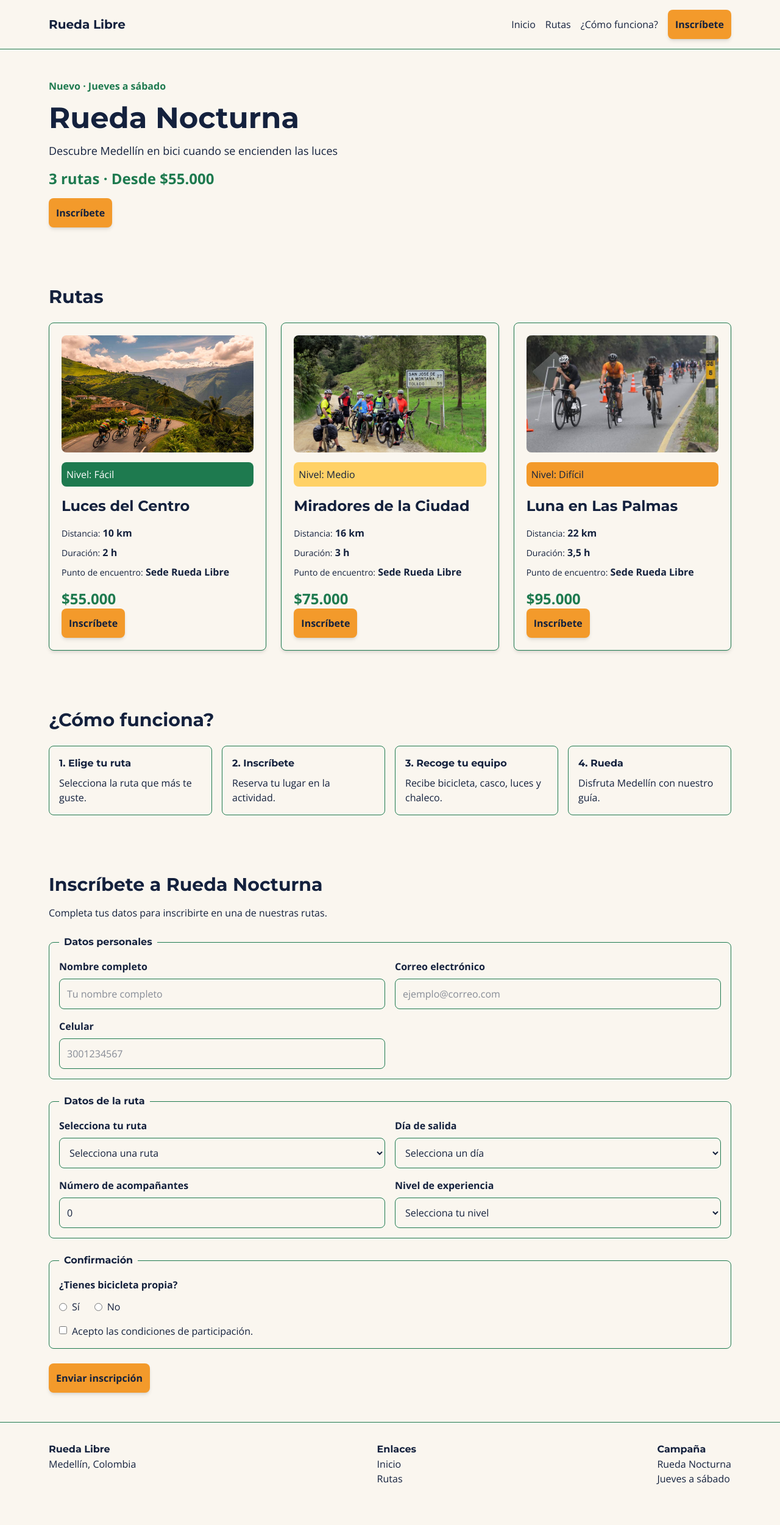
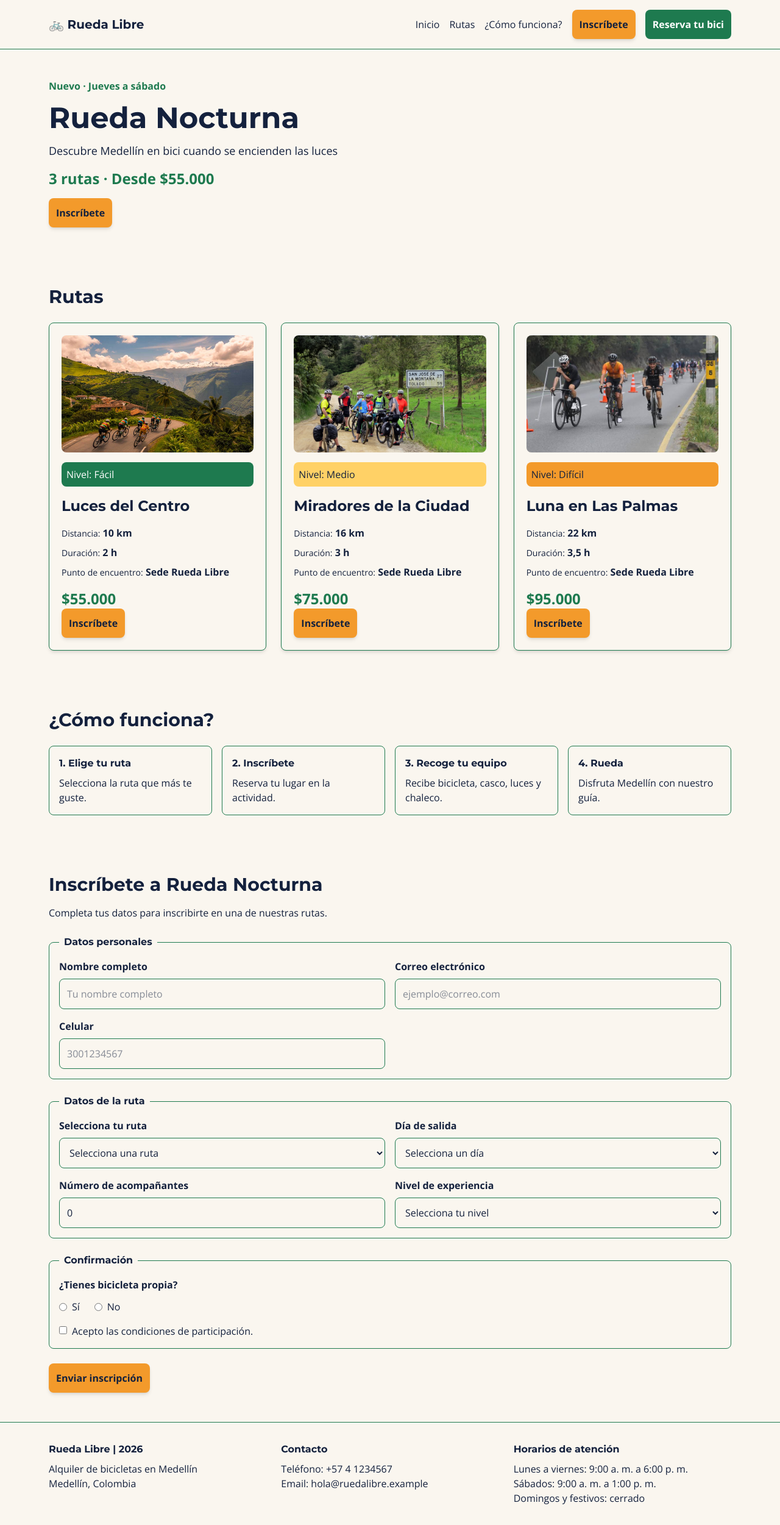
Before and after one commit to alexxabr-19/rueda-libre, a website: page nocturna/index.html in a window 1280 px wide. Shown: the whole page at 61% size. Before the commit the page ends 2469 px from the top, so only its background shows below. Drawn offline with nearby package versions, Linux system fonts and the light colour scheme.

Commit message:
feat: Integración de rueda nocturna con el sitio principal

```diff
--- a/css/styles.css
+++ b/css/styles.css
@@ -6,6 +6,7 @@
     --crema: #FAF6EF;
     --gris-asfalto: #5B6470;
     --blanco: #FFFFFF;
+    --amarillo-farol: #FFD166;
 
     --fuente-titulos: 'Montserrat', sans-serif;
     --fuente-textos: 'Open Sans', sans-serif;
--- a/nocturna/index.html
+++ b/nocturna/index.html
@@ -14,9 +14,10 @@
         class="bg-crema text-azul-noche dark:bg-azul-noche dark:text-white p-4 border-b border-verde-ruta dark:border-amarillo-farol">
         <div class="max-w-6xl mx-auto px-4 flex flex-col md:flex-row justify-between items-center gap-4">
 
-            <h2 class="text-xl font-bold font-titulos">
-                Rueda Libre
-            </h2>
+            <a href="../index.html"
+                class="text-xl font-bold font-titulos hover:underline focus:ring-4 focus:ring-amarillo-farol rounded">
+                🚲 Rueda Libre
+            </a>
 
             <nav class="flex gap-4 items-center">
                 <a href="#inicio" class="hidden md:inline">Inicio</a>
@@ -25,6 +26,10 @@
 
                 <a href="#inscripcion" class="btn-principal text-sm md:text-base">
                     Inscríbete
+                </a>
+                <a href="../paginas/reservas.html"
+                    class="inline-block rounded-lg p-3 font-bold bg-verde-ruta text-white hover:bg-naranja-pedal hover:text-azul-noche focus:ring-4 focus:ring-amarillo-farol text-sm md:text-base">
+                    Reserva tu bici
                 </a>
             </nav>
         </div>
@@ -392,28 +397,47 @@
 
     </main>
 
-    <footer
-        class="bg-crema text-azul-noche dark:bg-azul-noche dark:text-white py-8 border-t border-verde-ruta dark:border-amarillo-farol">
-        <div class="max-w-6xl mx-auto px-4 flex flex-col sm:flex-row justify-between gap-6">
+
+<footer class="bg-crema text-azul-noche dark:bg-azul-noche dark:text-white py-8 border-t border-verde-ruta dark:border-amarillo-farol">
+
+    <div class="max-w-6xl mx-auto px-4 grid grid-cols-1 sm:grid-cols-2 lg:grid-cols-3 gap-6">
 
         <div>
-                <h3 class="font-bold font-titulos">Rueda Libre</h3>
+            <h3 class="font-bold font-titulos mb-2">
+                Rueda Libre | 2026
+            </h3>
+            <p>Alquiler de bicicletas en Medellín</p>
             <p>Medellín, Colombia</p>
         </div>
 
         <div>
-                <h3 class="font-bold font-titulos">Enlaces</h3>
-                <a href="#inicio" class="block">Inicio</a>
-                <a href="#rutas" class="block">Rutas</a>
+            <h3 class="font-bold font-titulos mb-2">
+                Contacto
+            </h3>
+
+            <p>Teléfono: +57 4 1234567</p>
+
+            <p>
+                Email:
+                <a href="mailto:hola@ruedalibre.example"
+                   class="underline hover:text-verde-ruta dark:hover:text-amarillo-farol focus:ring-2 focus:ring-amarillo-farol">
+                    hola@ruedalibre.example
+                </a>
+            </p>
         </div>
 
         <div>
-                <h3 class="font-bold font-titulos">Campaña</h3>
-                <p>Rueda Nocturna</p>
-                <p>Jueves a sábado</p>
+            <h3 class="font-bold font-titulos mb-2">
+                Horarios de atención
+            </h3>
+
+            <p>Lunes a viernes: 9:00 a. m. a 6:00 p. m.</p>
+            <p>Sábados: 9:00 a. m. a 1:00 p. m.</p>
+            <p>Domingos y festivos: cerrado</p>
         </div>
 
     </div>
+
 </footer>
 
 </body>
--- a/nocturna/src/input.css
+++ b/nocturna/src/input.css
@@ -1,4 +1,3 @@
-
 @import url('https://fonts.googleapis.com/css2?family=Montserrat:wght@400;700&family=Open+Sans:wght@400;600;700&display=swap');
 
 @import "tailwindcss";
@@ -9,6 +8,8 @@
     --color-azul-noche: #14213D;
     --color-crema: #FAF6EF;
     --color-amarillo-farol: #FFD166;
+    --color-gris-asfalto: #5B6470;
+    --color-blanco: #FFFFFF;
 
     --font-titulos: "Montserrat", sans-serif;
     --font-textos: "Open Sans", sans-serif;
```
Also changed, not shown: bitacora.txt (+8 -0 lines), index.html (+37 -3 lines), paginas/reservas.html (+6 -0 lines), paginas/tarifas.html (+6 -0 lines), img/rueda-nocturna.png (added), nocturna/src/output.css. Lines whose indentation alone changed are shown as unchanged.
